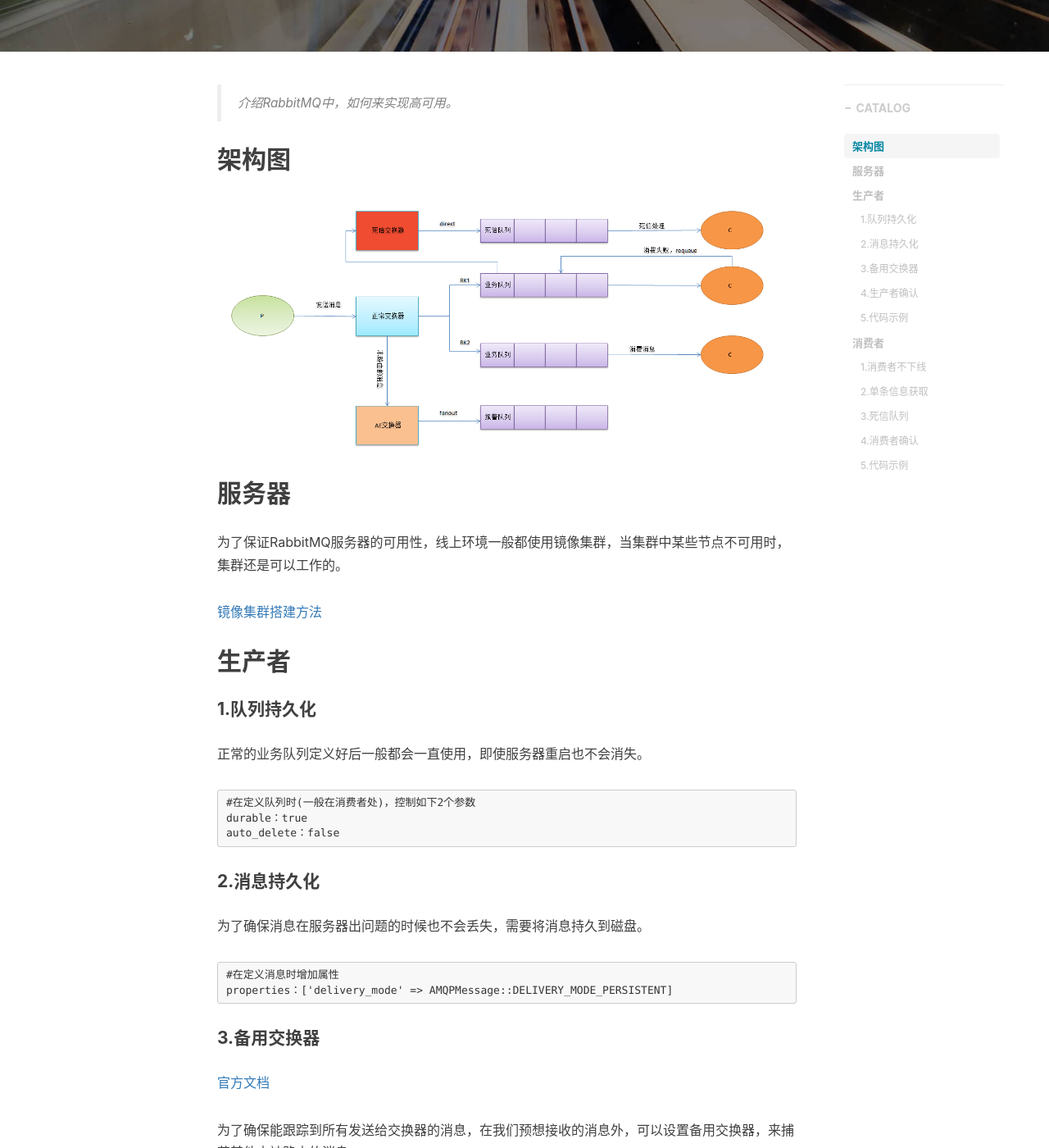
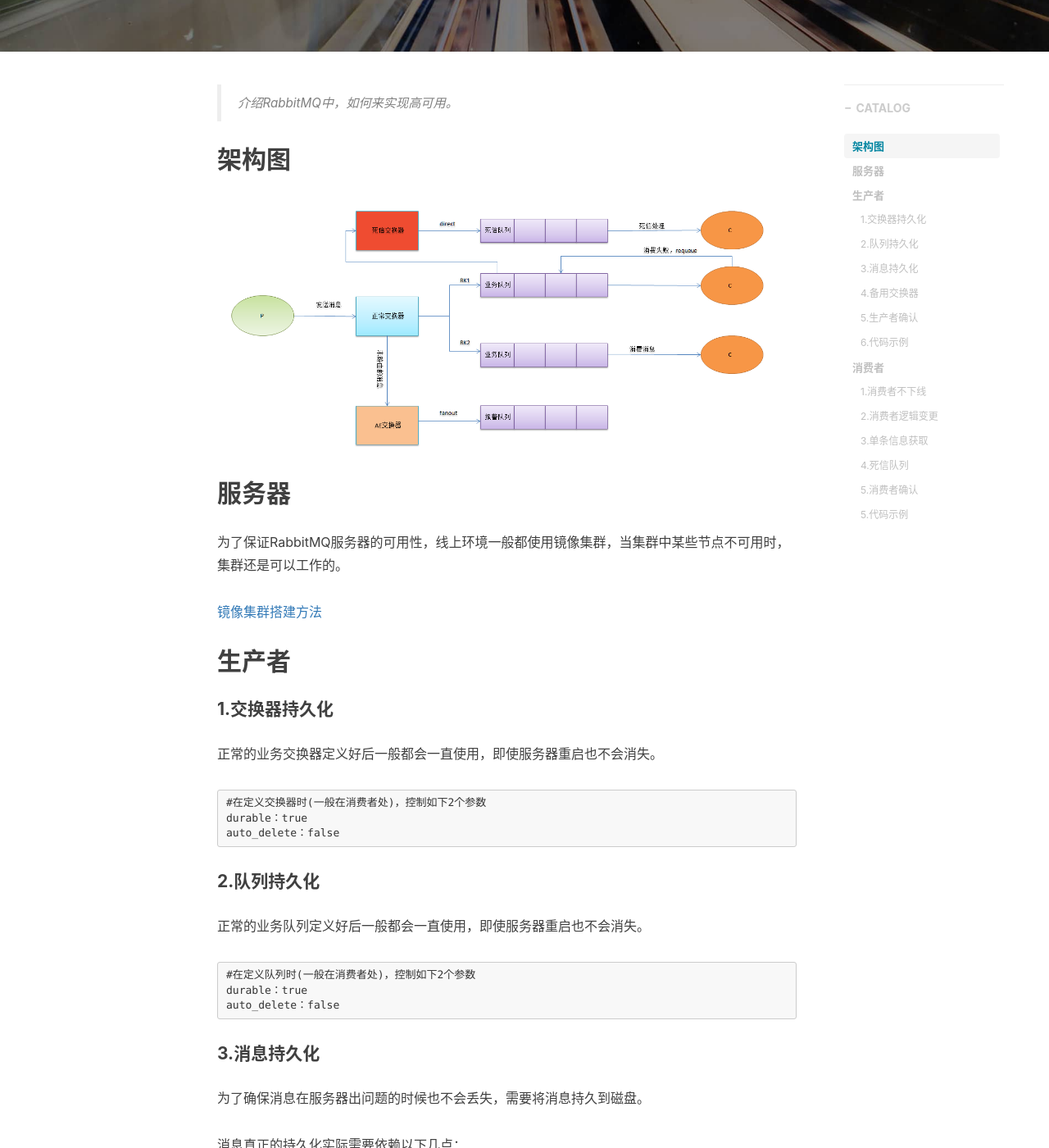
Before and after one commit to xuanxuan2016/xuanxuan2016.github.io, a Jekyll site: the page built from _posts/2018-05-18-8-rabbitmq-study-HignAvailable.md, in a window 1280 px wide and 1400 px high, scrolled down 460 px. Shown: the whole window at 82% size. Built offline with Jekyll 4.4.1, drawn with Linux system fonts in a browser that asks for light colours; nearby versions of some CDN libraries; comment, search, counter and statistics services are not loaded; some of the changed text lies outside the part shown.

Commit message:
Update 2018-05-18-8-rabbitmq-study-HignAvailable.md

````diff
--- a/_posts/2018-05-18-8-rabbitmq-study-HignAvailable.md
+++ b/_posts/2018-05-18-8-rabbitmq-study-HignAvailable.md
@@ -28,7 +28,19 @@ tags:
 
 ## 生产者
 
-#### 1.队列持久化
+#### 1.交换器持久化
+
+<p>
+正常的业务交换器定义好后一般都会一直使用，即使服务器重启也不会消失。
+</p>
+
+```
+#在定义交换器时(一般在消费者处)，控制如下2个参数
+durable：true
+auto_delete：false
+```
+
+#### 2.队列持久化
 
 <p>
 正常的业务队列定义好后一般都会一直使用，即使服务器重启也不会消失。
@@ -40,18 +52,23 @@ durable：true
 auto_delete：false
 ```
 
-#### 2.消息持久化
+#### 3.消息持久化
 
 <p>
 为了确保消息在服务器出问题的时候也不会丢失，需要将消息持久到磁盘。
 </p>
+
+消息真正的持久化实际需要依赖以下几点：
+- 消息投递模式设置为2（持久）
+- 消息发送到了持久化交换器
+- 消息最终到达持久化队列
 
 ```
 #在定义消息时增加属性
 properties：['delivery_mode' => AMQPMessage::DELIVERY_MODE_PERSISTENT]
 ```
 
-#### 3.备用交换器
+#### 4.备用交换器
 
 [官方文档](https://www.rabbitmq.com/ae.html)
 
@@ -69,7 +86,7 @@ $this->getChannel()->exchange_declare($strExchangeName, $strExchangeType, false,
 ```
 
 
-#### 4.生产者确认
+#### 5.生产者确认
 
 [官方文档](http://www.rabbitmq.com/confirms.html#publisher-confirms)
 
@@ -89,7 +106,7 @@ $this->getChannel()->set_nack_handler(function(AMQPMessage $objMessage) {
 });
 ```
 
-#### 5.代码示例
+#### 6.代码示例
 
 [生产者](https://github.com/beautymyth/rabbitmq-study/blob/master/topic_ha_producer.php)
 
@@ -119,7 +136,13 @@ while (1) {
 }
 ```
 
-#### 2.单条信息获取
+#### 2.消费者逻辑变更
+
+<p>
+标记值变化，处理完消息后就不处理，杀死进程
+</p>
+
+#### 3.单条信息获取
 
 <p>
 为了确保消费者在消费消息时能够进行确认成功消费，每次只能队列中获取一条消息。
@@ -152,7 +175,7 @@ $arrArgument = new Wire\AMQPTable([
 $this->getChannel()->queue_declare($strQueueName, false, true, false, false, false, $arrArgument);
 ```
 
-#### 4.消费者确认
+#### 5.消费者确认
 
 [官方文档](http://www.rabbitmq.com/confirms.html#consumer-acknowledgements)
 
````
Also changed, not shown: other parts of _posts/2018-05-18-8-rabbitmq-study-HignAvailable.md (+2 -2 lines).
